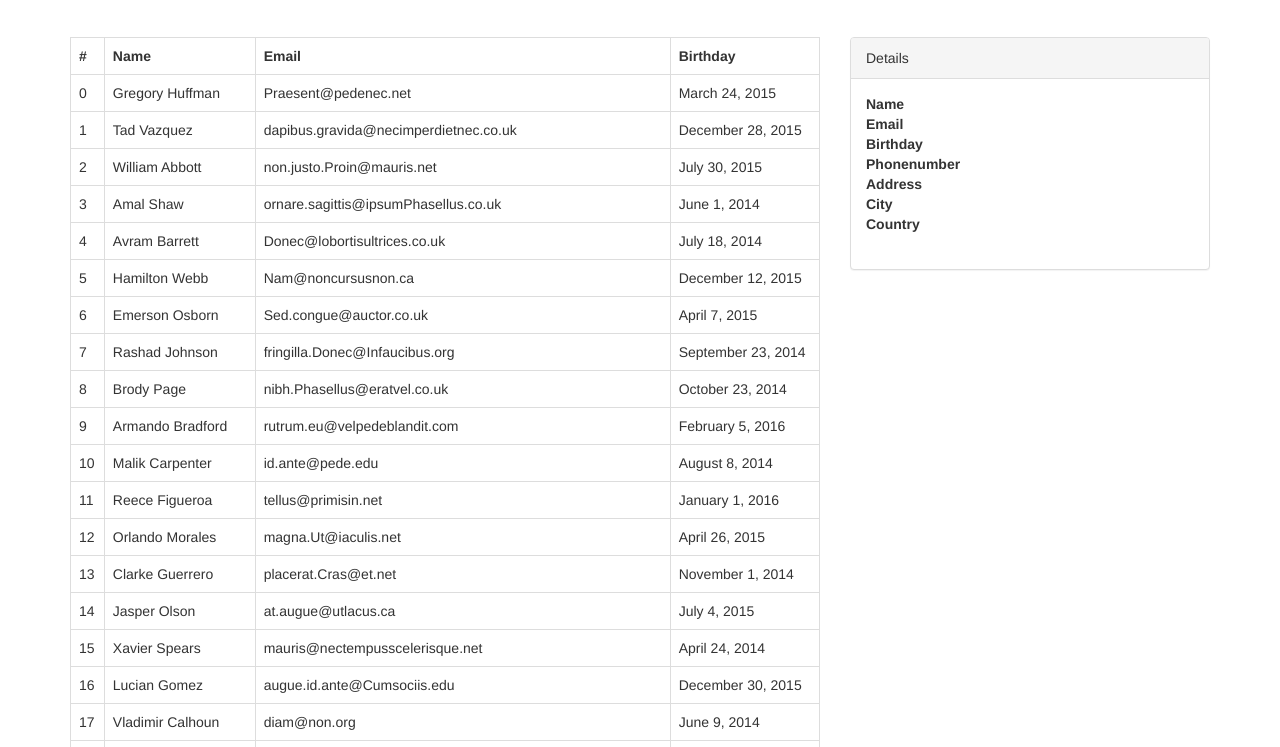
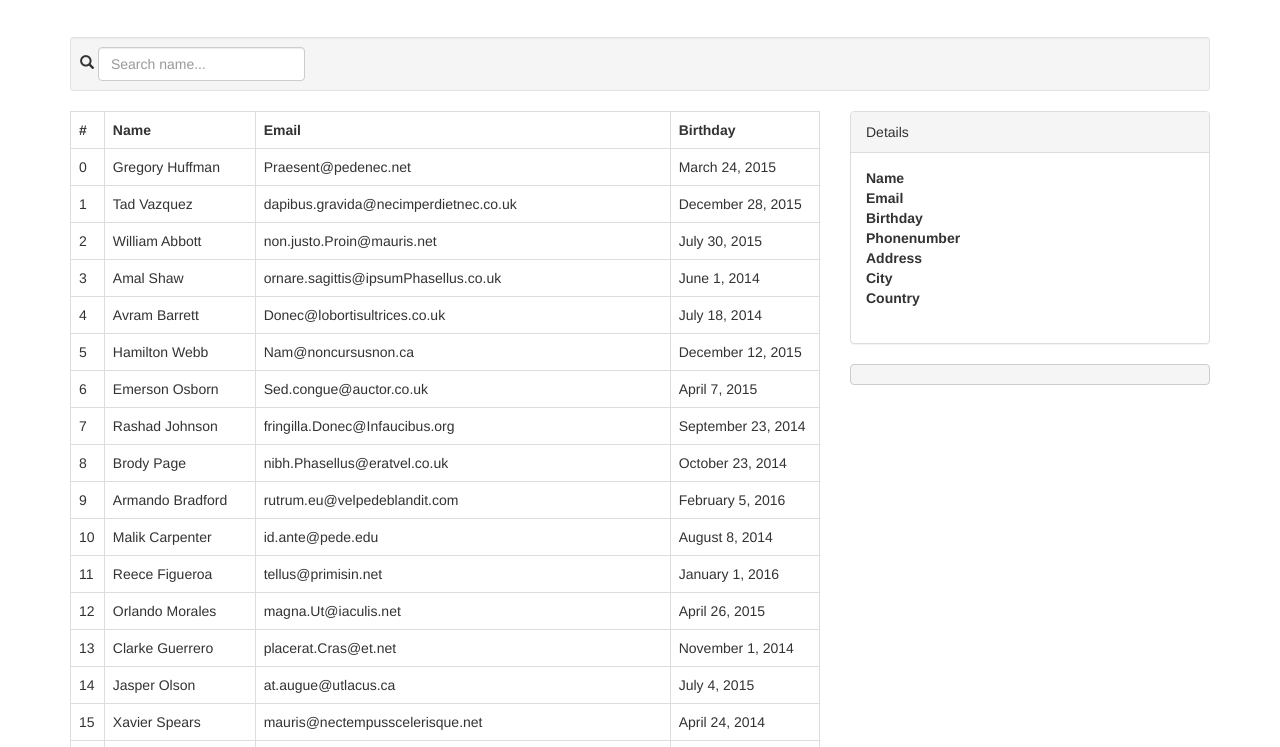
Before and after one commit to jjjasperd/Angular-Sample, a website: page S2/l1/index.html in a window 1280 px wide. Shown: the part 53-800 px from the top of the page. Drawn offline with nearby package versions, Linux system fonts and the light colour scheme.

Commit message:
Add search function

```diff
--- a/S2/l1/index.html
+++ b/S2/l1/index.html
@@ -19,6 +19,25 @@
 
 <div class="container main-content" ng-controller="PersonsController">
 
+    	<div class="row" >
+		<div class="col-md-12" >
+			<form class="form-inline well well-sm" >
+				<span class="glyphicon glyphicon-search" ></span >
+
+				<div class="form-group" >
+						<input type="text"
+						       class="form-control"
+						       id="name"
+						       ng-model="search"
+						       placeholder="Search name..."
+								/>
+				</div >
+
+
+			</form >
+		</div >
+	</div >
+
     <div class="row">
         <div class="col-md-8" >
                 <table class="table table-bordered">
@@ -29,7 +48,7 @@
             <th>Birthday</th>
         </tr>
 
-        <tr ng-repeat="person in persons"
+        <tr ng-repeat="person in persons | filter:sensitiveSearch"
             ng-style="{
                       'background-color': $index == selectedIndex ? 'lightgray' : ''
                       }"
@@ -67,7 +86,7 @@
                 </div>
 
             </div>
-
+            <pre>{{ search }}</pre>
         </div>
     </div>
 
--- a/S2/l1/main.js
+++ b/S2/l1/main.js
@@ -1,7 +1,7 @@
 var app = angular.module('codecraft', []);
 
 app.controller('PersonsController', function($scope){
-
+    $scope.search = "";
     $scope.selectedIndex = null;
     $scope.selectedPerson = null;
 
@@ -9,6 +9,14 @@ app.controller('PersonsController', function($scope){
         $scope.selectedIndex = index;
         $scope.selectedPerson = person;
     }
+
+    $scope.sensitiveSearch = function(person){
+      if($scope.search){
+          return person.name.indexOf($scope.search) == 0 ||
+              person.email.indexOf($scope.search) == 0;
+      }
+        return true;
+    };
     $scope.persons = [
 		{
 			"name": "Gregory Huffman",
```
